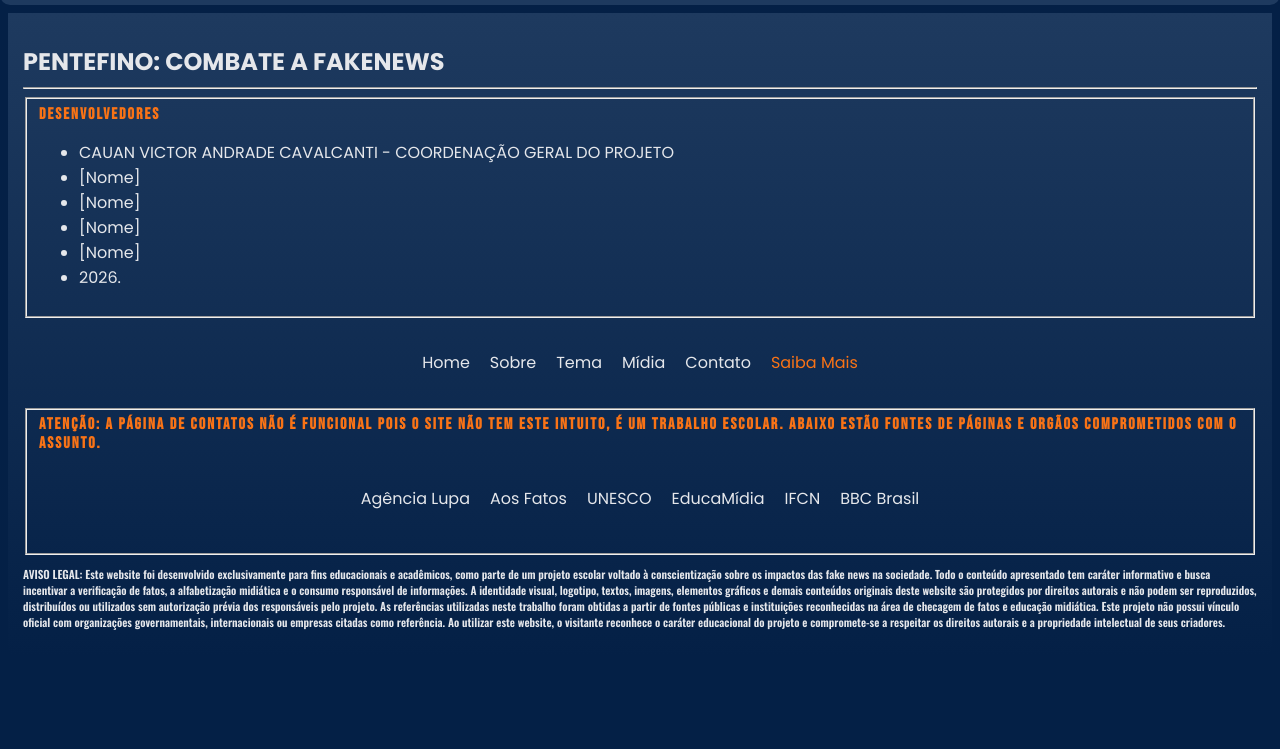
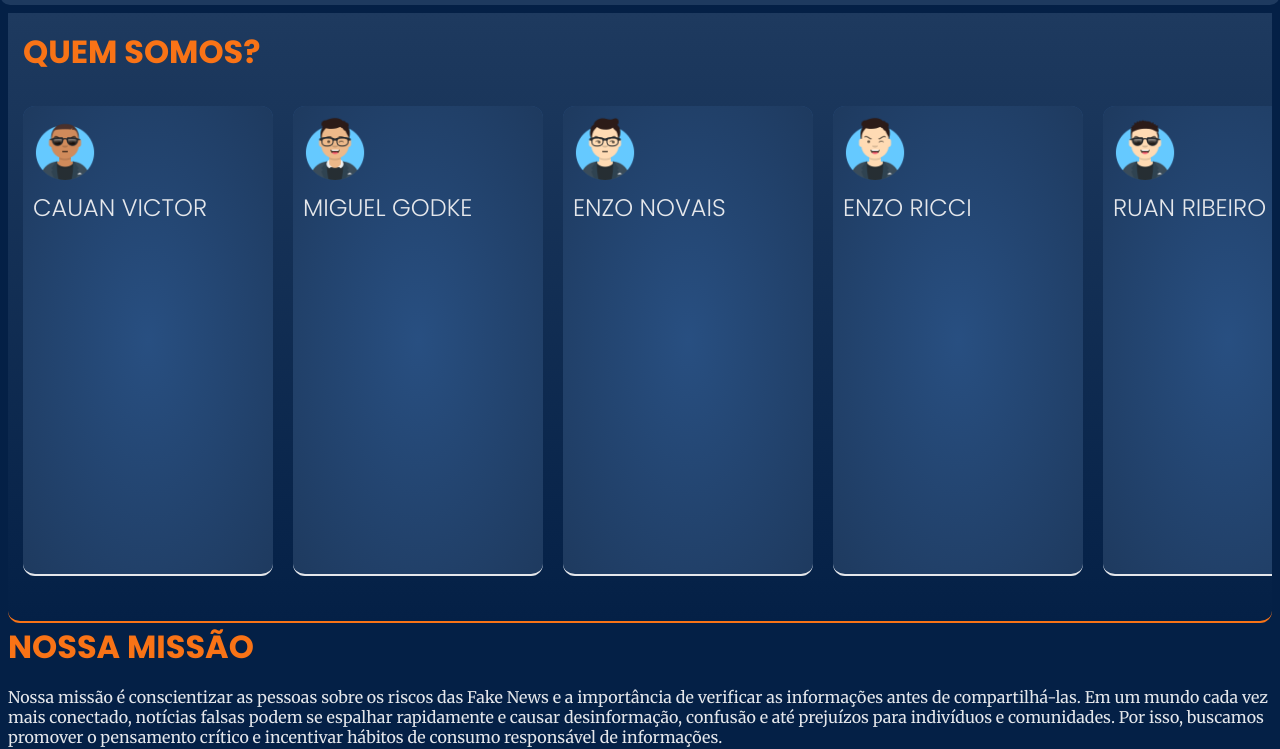
Before and after one commit to cauanvictorcavalcanti-a11y/PENTEFINO, a plain HTML site: page sobre.html in a window 1280 px wide. Shown: the part 75-824 px from the top of the page. Before the commit the page ends 800 px from the top, so only its background shows below. Drawn offline with nearby package versions, Linux system fonts and the light colour scheme.

Commit message:
parte do sobre em produção

```diff
--- a/css/style.css
+++ b/css/style.css
@@ -17,6 +17,7 @@ Data: [25/06/2026]
         --cor-terciaria: #F97316;
         --cor-de-link: #a1a4d8;
         --cor-primaria-escura:#042046;
+        --cor-de-cards-primaria: #284f81;
 
     /* Fontes */
     --font-principal: 'Poppins', sans-serif;
@@ -112,6 +113,8 @@ cite {
     color: white;
 }
 
+
+
 /* === 4. COMPONENTES REUTILIZAVEIS === */
 
 /* botoes, cards, badges, etc. */
@@ -172,6 +175,12 @@ nav {
     width: 70%;
     max-width: 1200px;
     max-height: 800px;
+    transition: 0.3s;
+}
+.hero:hover {
+        transform: translateY(-8px);
+
+    box-shadow: 0 8px 15px rgba(0,0,0,0.2);
 }
 .hero h2 {
     margin-bottom: 20px;
@@ -288,7 +297,92 @@ nav {
     padding: 8px;
 }
 
+#citação1{
+    background:
+  linear-gradient(rgba(0, 4, 58, 0.5), rgba(0, 4, 58, 0.5)),
+  url(../imagens/galeria/Antonio-Guterres.webp);
+    background-size: cover;
+    background-position: center;
+    background-repeat: no-repeat;
+    border-bottom: 2px solid var(--cor-secundaria)
+}
+#citação2{
+    background:
+  linear-gradient(rgba(0, 4, 58, 0.5), rgba(0, 4, 58, 0.5)),
+  url(../imagens/galeria/Zuckerberg.jpg);
+    background-size: cover;
+    background-position: center;
+    background-repeat: no-repeat;
+    border-bottom: 2px solid var(--cor-secundaria)
+}
+#citação3{
+    background:
+  linear-gradient(rgba(0, 4, 58, 0.5), rgba(0, 4, 58, 0.5)),
+  url(../imagens/galeria/BoraBill.jpg);
+    background-size: cover;
+    background-position: center;
+    background-repeat: no-repeat;
+    border-bottom: 2px solid var(--cor-secundaria)
+}
+
 /* === 8. PAGINA SOBRE === */
+
+.quemsomos {
+    display: inline-block;
+    justify-content: center;
+    flex-wrap: wrap;
+    min-height: 500px;
+    min-width: 100%;
+    background-color: var(--cor-primaria);
+    background-image: linear-gradient(var(--cor-primaria), var(--cor-primaria-escura));
+    padding: 15px;
+    border-bottom-left-radius: 12px;
+    border-bottom-right-radius: 12px;
+    border-bottom: 2px solid var(--cor-terciaria);
+}
+.quemsomos h1 {
+    margin-bottom: 30px;
+}
+
+.quemsomosflex {
+    justify-content: center;
+    flex-wrap: wrap;
+    min-height: 400px;
+    max-height: 500px;
+    min-width: 60%;
+    gap: 20px;
+    display: flex;
+    align-items: center;
+    justify-content: center;
+    flex-direction: column;
+}
+.quemsomosflex div {
+    background-color: var(--cor-de-cards-primaria);
+    background-image: radial-gradient(var(--cor-de-cards-primaria), var(--cor-primaria));
+    width: 250px;
+    height: 500px;
+    margin-bottom: 30px;
+    border-radius: 12px;
+    border-bottom: 2px solid var(--cor-secundaria);
+    transition: 0.3s;
+    padding: 10px;
+
+}
+.quemsomosflex div:hover {
+            transform: translateY(-8px);
+
+    box-shadow: 0 8px 15px rgba(0,0,0,0.2);
+}
+.quemsomosflex div img {
+    display: block;
+    margin-bottom: 10px;
+}
+.quemsomosflex div h2 {
+    font-weight: 200;
+    color: var(--cor-secundaria);
+}
+
+
 
 /* === 9. PAGINA TEMA === */
 
--- a/sobre.html
+++ b/sobre.html
@@ -24,6 +24,60 @@
 
     <main>
 
+        <section class="contentsoobre">
+
+                <div class="quemsomos">
+                    <h1>QUEM SOMOS?</h1>
+                    <section class="quemsomosflex">
+                        <div class="cauan">
+                            <img src="imagens/CauanVictor.png" alt="Icone do Avatar de Cauan Victor" height="64px" width="64px">
+                            <h2>CAUAN VICTOR</h2>
+                        </div>
+
+                        <div class="miguel">
+                            <img src="imagens/miguelgodke.png" alt="Icone de Avatar de miguel Godke" height="64px" width="64px">
+                            <h2>MIGUEL GODKE</h2>
+                        </div>
+
+                        <div class="novais">
+                            <img src="imagens/novais.png" alt="Icone de Avatar de miguel Godke" height="64px" width="64px">
+                            <h2>ENZO NOVAIS</h2>
+                        </div>
+
+                        <div class="oliveira">
+                            <img src="imagens/enzooliv.png" alt="Icone de Avatar de miguel Godke" height="64px" width="64px">
+                            <h2>ENZO RICCI</h2>
+                        </div>
+
+                        <div class="ruan">
+                            <img src="imagens/ruanr.png" alt="Icone de Avatar de miguel Godke" height="64px" width="64px">
+                            <h2>RUAN RIBEIRO</h2>
+                        </div>
+
+                    </section>
+                </div>
+
+
+        <section class="nossamissao">
+            <h1>NOSSA MISSÃO</h1>
+
+            <div></div>
+                <p> Nossa missão é conscientizar as pessoas sobre os riscos das Fake News e a importância de verificar as informações antes de compartilhá-las. Em um mundo cada vez mais conectado, notícias falsas podem se espalhar rapidamente e causar desinformação, confusão e até prejuízos para indivíduos e comunidades. Por isso, buscamos promover o pensamento crítico e incentivar hábitos de consumo responsável de informações.</p>
+                <p> Além de conscientizar, nosso objetivo é ajudar as pessoas a identificar Fake News de maneira prática e eficiente. Queremos ensinar métodos para analisar notícias, verificar fatos e avaliar a credibilidade das fontes utilizadas. Dessa forma, contribuímos para que todos possam reconhecer conteúdos enganosos, evitar a propagação de informações falsas e distinguir fontes confiáveis das que não apresentam segurança ou compromisso com a verdade.</p>
+            </section>div>
+        </section>
+
+
+        <section class="problema">
+
+        </section>
+
+
+        <section class="linhadotempo">
+
+        </section>
+
+        </section>
     </main>
 
     <footer>
@@ -32,7 +86,7 @@
         <hr>
         <fieldset>
         <h4>Desenvolvedores</h4>
-        <ul> <li>CAUAN VICTOR ANDRADE CAVALCANTI - COORDENAÇÃO GERAL DO PROJETO</li> <li>[Nome]</li> <li>[Nome]</li> <li>[Nome]</li> <li>[Nome]</li> <li>2026.</li> </ul>
+        <ul> <li>CAUAN VICTOR ANDRADE CAVALCANTI - COORDENAÇÃO GERAL DO PROJETO</li> <li>MIGUEL GODKE SILVA</li> <li>[Nome]</li> <li>[Nome]</li> <li>[Nome]</li> <li>2026.</li> </ul>
         </fieldset>
         <div class="containerfooter">
             <a href="index.html">Home</a>
```
Also changed, not shown: index.html (+31 -20 lines), imagens/CauanVictor.png (added), imagens/enzooliv.png (added), imagens/galeria/Antonio-Guterres.webp (added), imagens/galeria/BoraBill.jpg (added), imagens/galeria/Zuckerberg.jpg (added), imagens/miguelgodke.png (added), imagens/novais.png (added), imagens/ruanr.png (added), 1 other file.
